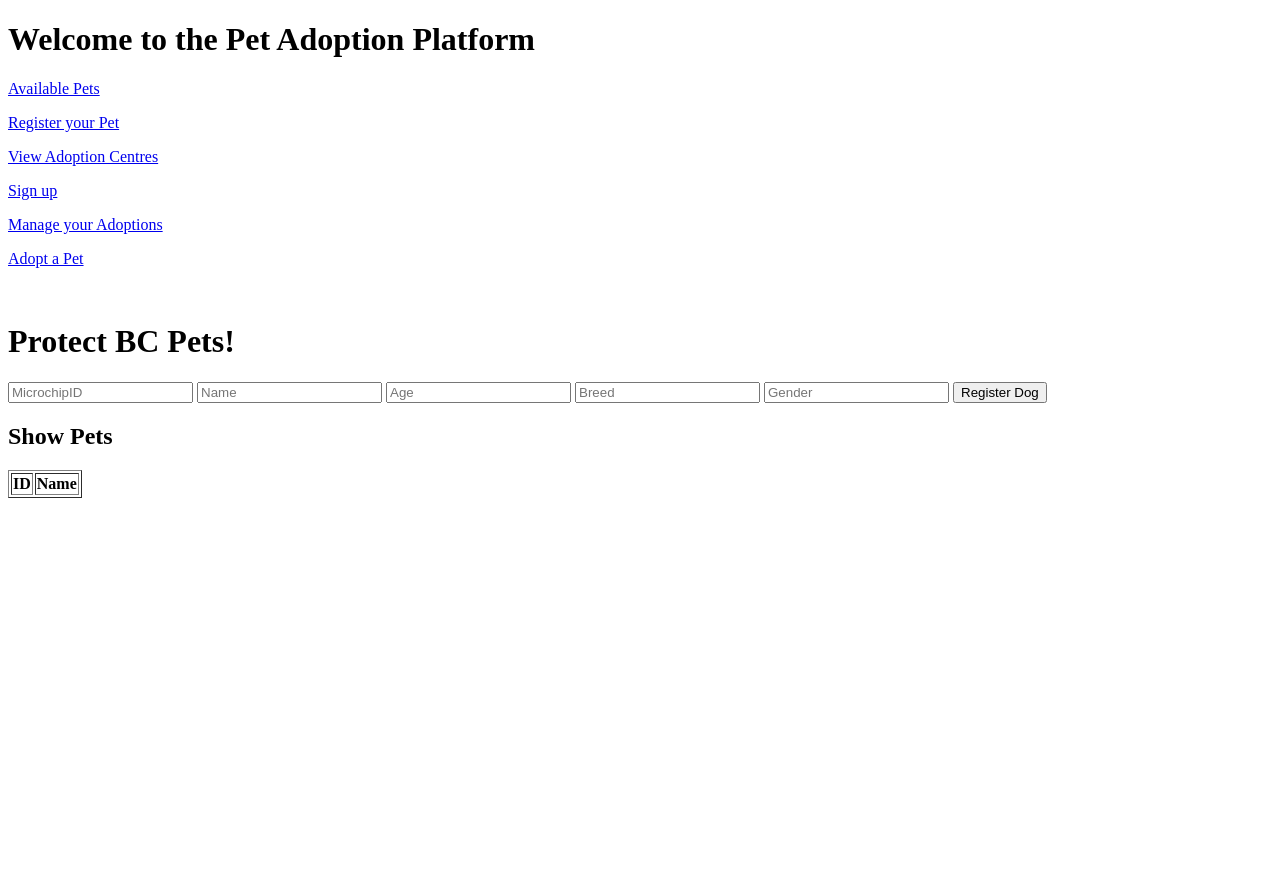
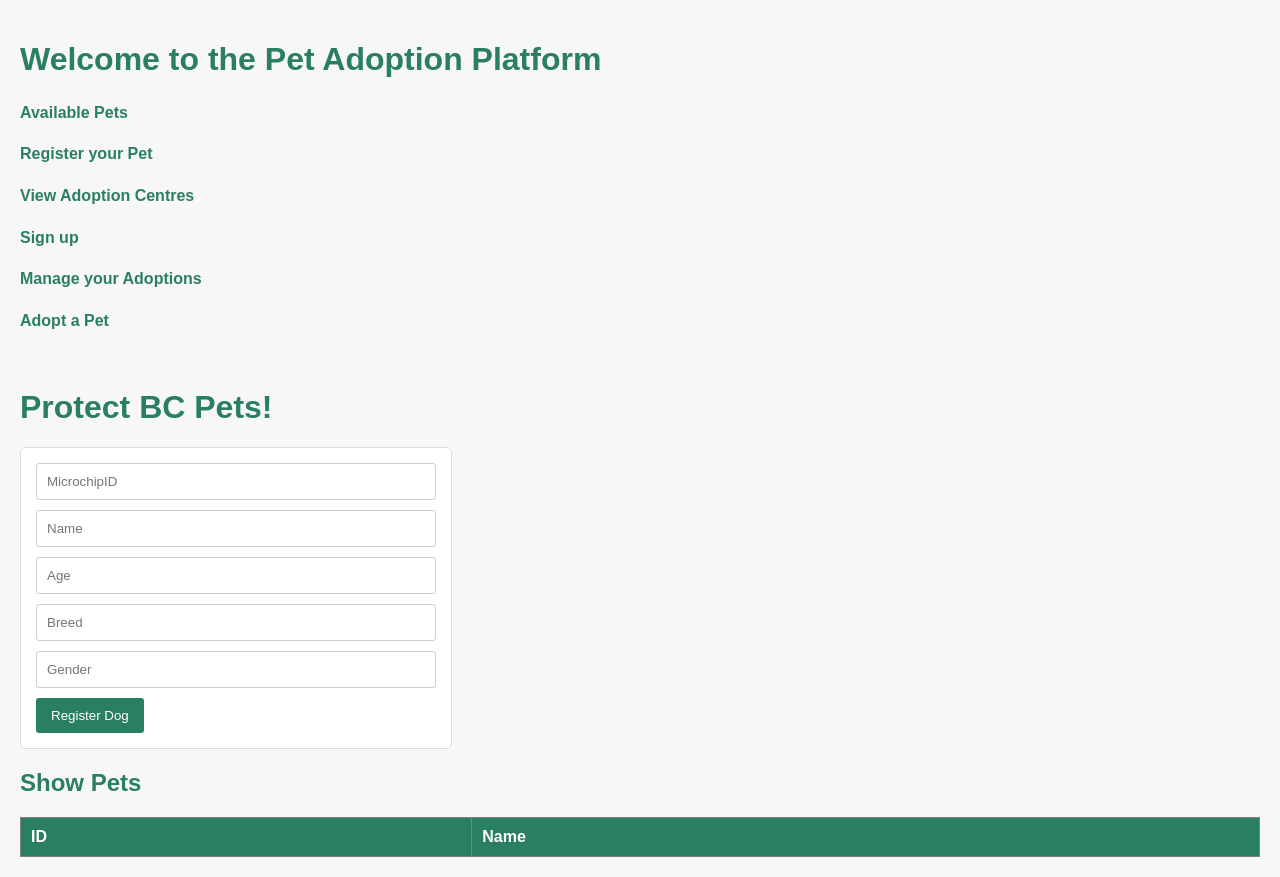
Before and after one commit to krish-arora-88/pet-adoption-platform, a plain HTML site: page public/index.html in a window 1280 px wide. Before the commit the page ends 800 px from the top, so only its background shows below. Drawn offline with Linux system fonts and the light colour scheme.

Commit message:
some css

```diff
--- a/public/index.html
+++ b/public/index.html
@@ -1,12 +1,14 @@
 <!DOCTYPE html>
 <html lang="en">
+
 <head>
     <meta charset="UTF-8">
     <meta name="viewport" content="width=device-width, initial-scale=1.0">
     <title>Pet Adoption Platform</title>
-    <link rel = "scripts" href = "scripts.js"/>
+    <link rel="scripts" href="scripts.js" />
+    <link rel="stylesheet" href="styles.css">
+</head>
 
-</head>
 <body>
     <h1>Welcome to the Pet Adoption Platform</h1>
     <p><a href="/pets">Available Pets</a></p>
@@ -15,21 +17,21 @@
     <p><a href="/users/create">Sign up</a></p>
     <p><a href="/adoptions">Manage your Adoptions</a></p>
     <p><a href="/adoptions/create">Adopt a Pet</a></p>
-</br>
+    </br>
     <h1>Protect BC Pets!</h1>
 
 
-    <form id = "new_pet">
-        <input id = "MicrochipID" placeholder = "MicrochipID"></input>
-        <input id = "petName" placeholder = "Name"></input>
-        <input id = "petAge" placeholder = "Age"></input>
-        <input id = "breed" placeholder="Breed"></input>
-        <input id = "gender" placeholder = "Gender"></input>
+    <form id="new_pet">
+        <input id="MicrochipID" placeholder="MicrochipID"></input>
+        <input id="petName" placeholder="Name"></input>
+        <input id="petAge" placeholder="Age"></input>
+        <input id="breed" placeholder="Breed"></input>
+        <input id="gender" placeholder="Gender"></input>
 
-        <button type = "submit">Register Dog</button>
+        <button type="submit">Register Dog</button>
     </form>
 
-    <div id = "new_pet_message"></div>
+    <div id="new_pet_message"></div>
 
     <h2>Show Pets</h2>
     <table id="pet_table" border="1">
@@ -44,4 +46,5 @@
         </tbody>
     </table>
 </body>
+
 </html>
--- a/public/scripts.js
+++ b/public/scripts.js
@@ -1,4 +1,4 @@
-window.onload = function() {
+window.onload = function () {
     document.getElementById("new_pet").addEventListener("submit", insertNewPet);
 }
 
--- a/public/styles.css
+++ b/public/styles.css
@@ -0,0 +1,91 @@
+/* styles.css */
+
+/* Global Styles */
+body {
+    font-family: Arial, sans-serif;
+    background-color: #f7f7f7;
+    margin: 0;
+    padding: 20px;
+    color: #333;
+}
+
+h1,
+h2 {
+    color: #2a7f62;
+}
+
+p {
+    font-size: 16px;
+    line-height: 1.6;
+}
+
+/* Link Styling */
+a {
+    text-decoration: none;
+    color: #2a7f62;
+    font-weight: bold;
+}
+
+a:hover {
+    text-decoration: underline;
+}
+
+/* Form Styling */
+form#new_pet {
+    margin: 20px 0;
+    background-color: #fff;
+    padding: 15px;
+    border: 1px solid #ddd;
+    border-radius: 5px;
+    max-width: 400px;
+}
+
+form#new_pet input {
+    width: 100%;
+    padding: 10px;
+    margin-bottom: 10px;
+    border: 1px solid #ccc;
+    border-radius: 3px;
+    box-sizing: border-box;
+}
+
+form#new_pet button {
+    background-color: #2a7f62;
+    color: #fff;
+    padding: 10px 15px;
+    border: none;
+    border-radius: 3px;
+    cursor: pointer;
+}
+
+form#new_pet button:hover {
+    background-color: #24684b;
+}
+
+/* Table Styling */
+table#pet_table {
+    width: 100%;
+    border-collapse: collapse;
+    margin-top: 20px;
+}
+
+table#pet_table th,
+table#pet_table td {
+    padding: 10px;
+    text-align: left;
+}
+
+table#pet_table th {
+    background-color: #2a7f62;
+    color: #fff;
+}
+
+table#pet_table tr:nth-child(even) {
+    background-color: #f2f2f2;
+}
+
+/* Message Box */
+div#new_pet_message {
+    margin-top: 10px;
+    font-style: italic;
+}
```
